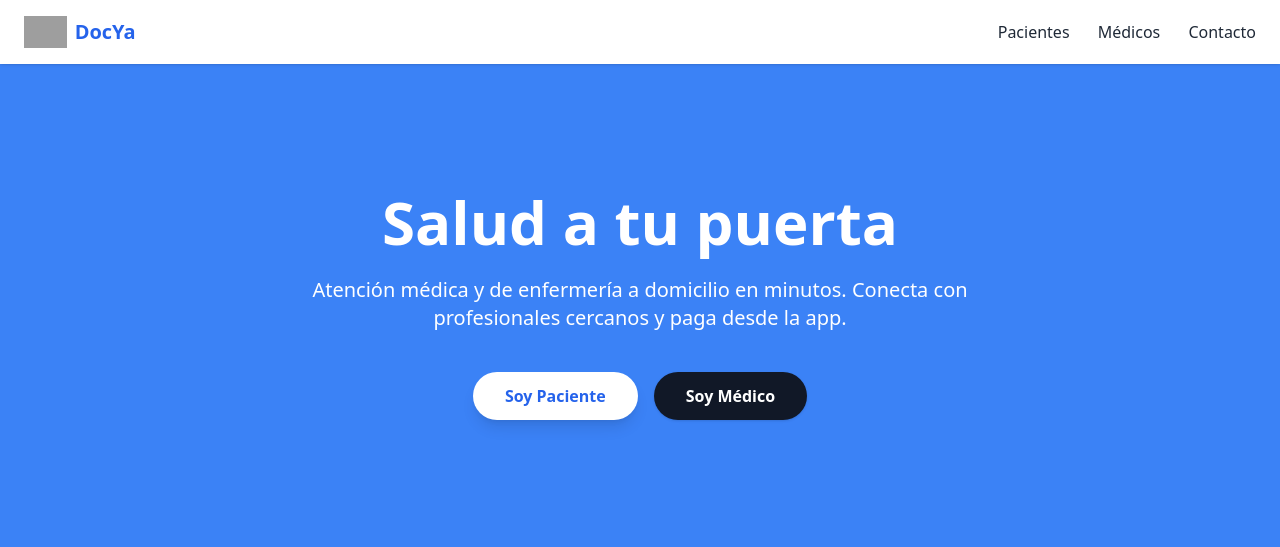
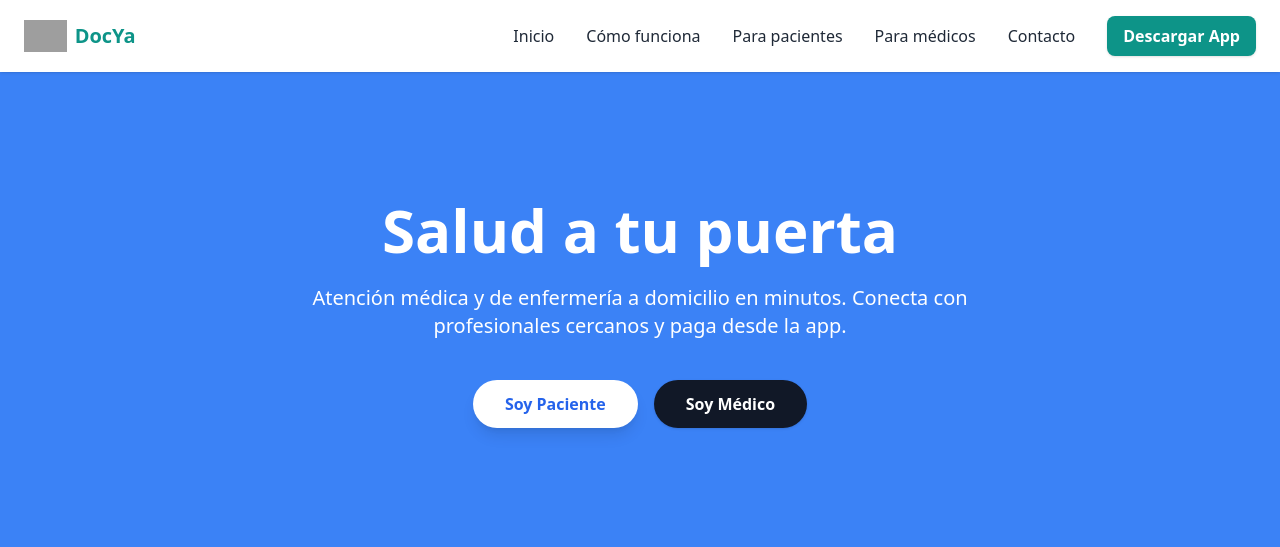
Before and after one commit to NahunMenem/DOCYA-RAILWAY, a FastAPI app: page / in a window 1280 px wide. Shown: the top 547 px of the page. Run offline with FastAPI, Linux system fonts and the light colour scheme; parts of the project's set-up code (start-up, migrations or seed data) failed here and were passed over; some libraries are stand-ins or nearby versions; grey boxes are pictures that could not be loaded.

Commit message:
Update base.html

```diff
--- a/templates/base.html
+++ b/templates/base.html
@@ -13,12 +13,17 @@
     <div class="container mx-auto flex items-center justify-between px-6 py-4">
       <a href="/" class="flex items-center space-x-2">
         <img src="https://res.cloudinary.com/dqsacd9ez/image/upload/v1757197807/logo_1_svfdye.png" alt="DocYa Logo" class="h-8">
-        <span class="font-bold text-xl text-blue-600">DocYa</span>
+        <span class="font-bold text-xl text-teal-600">DocYa</span>
       </a>
-      <nav class="space-x-6">
-        <a href="/pacientes" class="hover:text-blue-600">Pacientes</a>
-        <a href="/medicos" class="hover:text-blue-600">Médicos</a>
-        <a href="#contacto" class="hover:text-blue-600">Contacto</a>
+      <nav class="hidden md:flex items-center space-x-8">
+        <a href="/" class="hover:text-teal-600">Inicio</a>
+        <a href="#funciona" class="hover:text-teal-600">Cómo funciona</a>
+        <a href="/pacientes" class="hover:text-teal-600">Para pacientes</a>
+        <a href="/medicos" class="hover:text-teal-600">Para médicos</a>
+        <a href="#contacto" class="hover:text-teal-600">Contacto</a>
+        <a href="#" class="bg-teal-600 text-white px-4 py-2 rounded-lg font-semibold shadow hover:bg-teal-700 transition">
+          Descargar App
+        </a>
       </nav>
     </div>
   </header>
```
